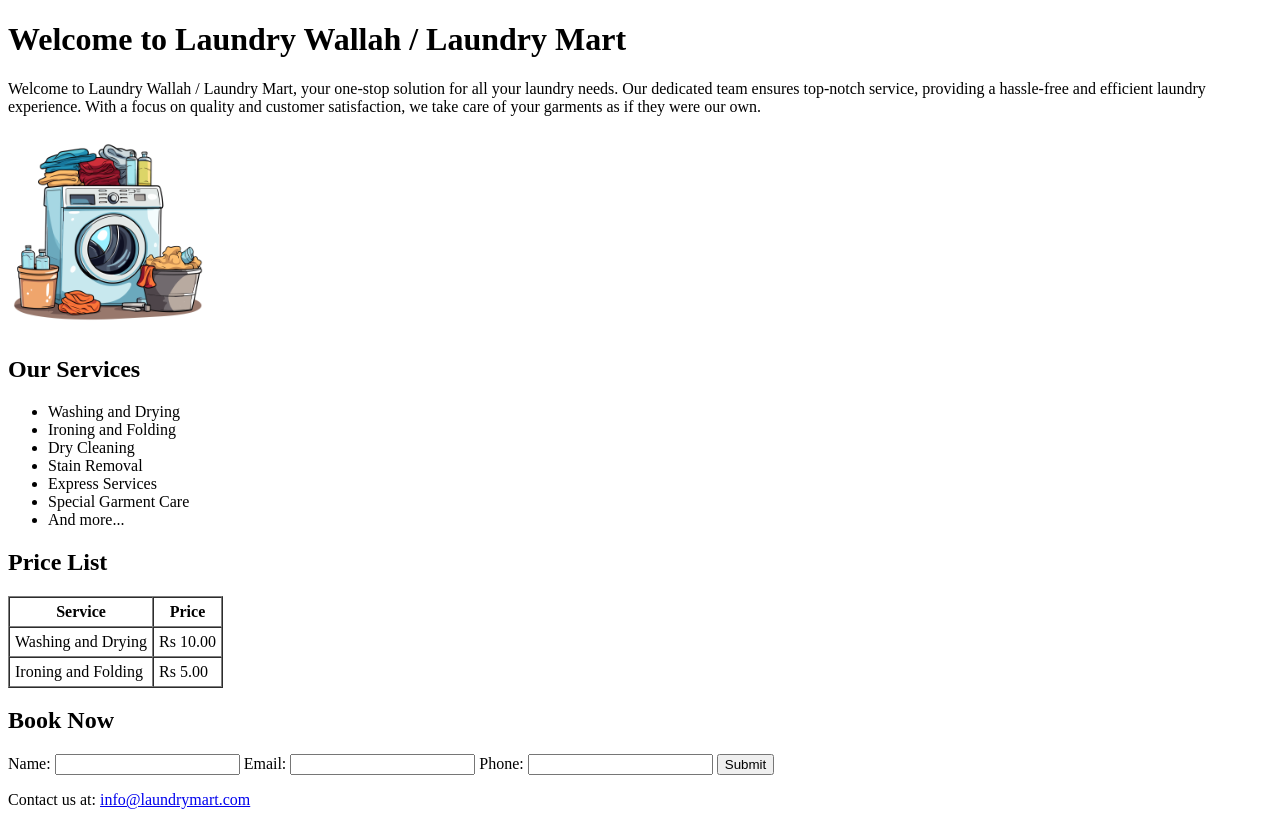
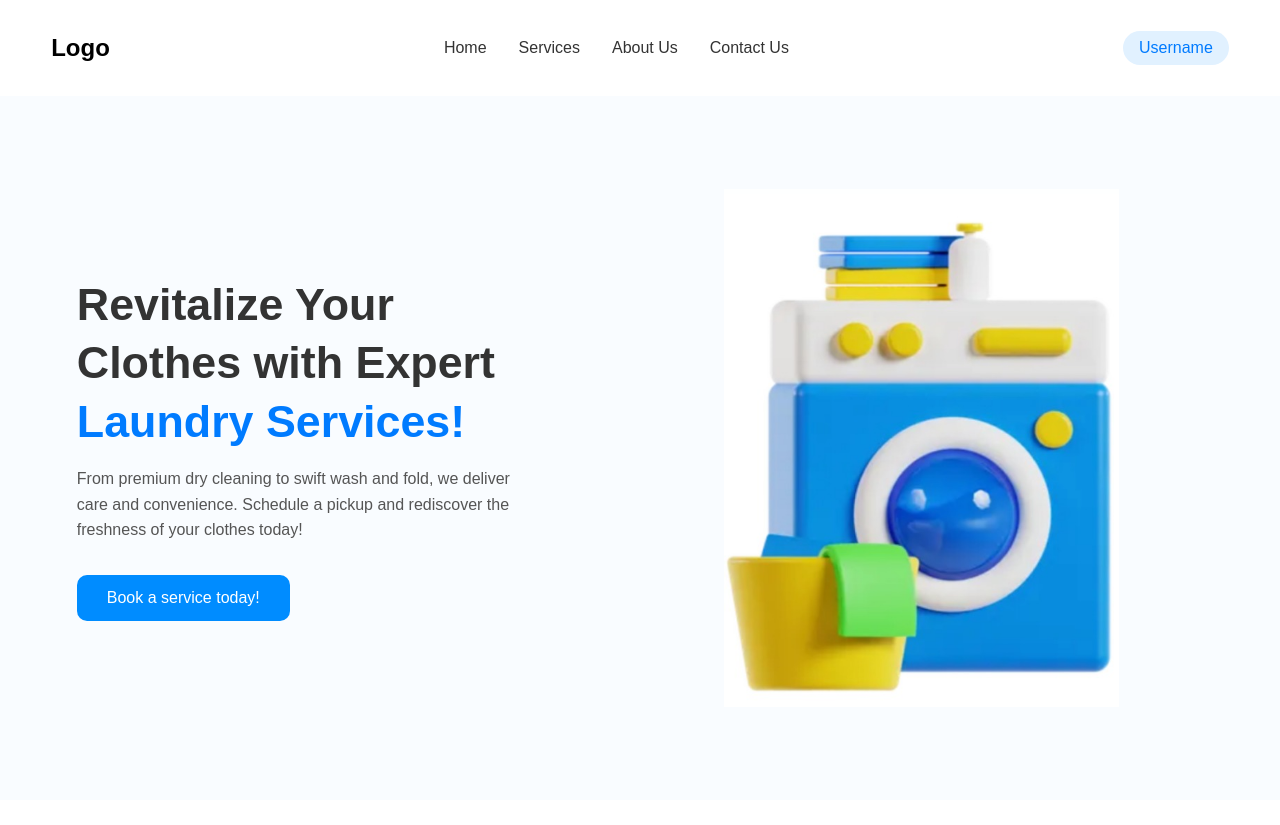
Before and after one commit to Gaganabm30/laundry, a plain HTML site: page index.html in a window 1280 px wide. After the commit the page ends 800 px from the top, so only its background shows below. Drawn offline with Linux system fonts and the light colour scheme.

Commit message:
Initial commit

```diff
--- a/index.html
+++ b/index.html
@@ -1,58 +1,51 @@
 <!DOCTYPE html>
 <html lang="en">
 <head>
-  <meta charset="UTF-8">
-  <meta name="viewport" content="width=device-width, initial-scale=1.0">
-  <title>Laundry Wallah / Laundry Mart</title>
+    <meta charset="UTF-8" />
+    <meta name="viewport" content="width=device-width, initial-scale=1.0" />
+    <title>Laundry Services</title>
+    <link rel="stylesheet" href="style.css" />
 </head>
 <body>
 
-<h1>Welcome to Laundry Wallah / Laundry Mart</h1>
+    <!-- Navbar -->
+    <nav class="navbar">
+        <div class="logo">Logo</div>
 
-<p>
-Welcome to Laundry Wallah / Laundry Mart, your one-stop solution for all your laundry needs.
-Our dedicated team ensures top-notch service, providing a hassle-free and efficient laundry experience.
-With a focus on quality and customer satisfaction, we take care of your garments as if they were our own.
-</p>
+        <ul class="nav-links">
+            <li><a href="#">Home</a></li>
+            <li><a href="#">Services</a></li>
+            <li><a href="#">About Us</a></li>
+            <li><a href="#">Contact Us</a></li>
+        </ul>
 
-<img src="laundry1.webp" alt="Laundry Image" width="200">
+        <div class="user-btn">Username</div>
+    </nav>
 
-<h2>Our Services</h2>
-<ul>
-  <li>Washing and Drying</li>
-  <li>Ironing and Folding</li>
-  <li>Dry Cleaning</li>
-  <li>Stain Removal</li>
-  <li>Express Services</li>
-  <li>Special Garment Care</li>
-  <li>And more...</li>
-</ul>
+    <!-- Hero Section -->
+    <section class="hero">
 
-<h2>Price List</h2>
-<table border="1" cellspacing="0" cellpadding="5">
-  <tr>
-    <th>Service</th>
-    <th>Price</th>
-  </tr>
-  <tr>
-    <td>Washing and Drying</td>
-    <td>Rs 10.00</td>
-  </tr>
-  <tr>
-    <td>Ironing and Folding</td>
-    <td>Rs 5.00</td>
-  </tr>
-</table>
+        <!-- Left Text -->
+        <div class="hero-left">
+            <h1>Revitalize Your <br> Clothes with Expert <br>
+                <span class="highlight">Laundry Services!</span>
+            </h1>
 
-<h2>Book Now</h2>
-<form>
-  Name: <input type="text" name="name" required>
-  Email: <input type="email" name="email" required>
-  Phone: <input type="tel" name="phone" required>
-  <input type="submit" value="Submit">
-</form>
+            <p>
+                From premium dry cleaning to swift wash and fold, we deliver care and
+                convenience. Schedule a pickup and rediscover the freshness of your clothes today!
+            </p>
 
-<p>Contact us at: <a href="mailto:info@laundrymart.com">info@laundrymart.com</a></p>
+            <button class="cta-btn">Book a service today!</button>
+        </div>
+
+        <!-- Right Image -->
+        <div class="hero-right">
+            <img src="laundry2.jpg"
+                 alt="Laundry Machine" />
+        </div>
+
+    </section>
 
 </body>
 </html>
--- /dev/null
+++ b/style.css
@@ -0,0 +1,97 @@
+* {
+    margin: 0;
+    padding: 0;
+    box-sizing: border-box;
+    font-family: Arial, sans-serif;
+}
+
+/* NAVBAR */
+.navbar {
+    height: 12vh;
+    width: 100%;
+    background: #ffffff;
+    display: flex;
+    align-items: center;
+    justify-content: space-between;
+    padding: 0 4vw;
+    box-shadow: 0 1px 4px rgba(0,0,0,0.1);
+}
+
+.logo {
+    font-size: 1.5rem;
+    font-weight: bold;
+}
+
+.nav-links {
+    list-style: none;
+    display: flex;
+    gap: 2rem;
+}
+
+.nav-links a {
+    text-decoration: none;
+    color: #333;
+    font-size: 1rem;
+}
+
+.user-btn {
+    padding: 8px 16px;
+    background: #e1f1ff;
+    color: #007bff;
+    border-radius: 20px;
+}
+
+/* HERO SECTION */
+.hero {
+    height: 88vh; /* Remaining viewport */
+    width: 100%;
+    display: flex;
+    align-items: center;
+    justify-content: space-between;
+    padding: 0 6vw;
+    background: #f9fcff;
+}
+
+.hero-left {
+    width: 50%;
+}
+
+.hero-left h1 {
+    font-size: 2.8rem;
+    line-height: 1.3;
+    color: #333;
+}
+
+.highlight {
+    color: #007bff;
+    font-weight: bold;
+}
+
+.hero-left p {
+    margin-top: 1rem;
+    width: 80%;
+    color: #555;
+    font-size: 1rem;
+    line-height: 1.6;
+}
+
+.cta-btn {
+    margin-top: 2rem;
+    padding: 14px 30px;
+    background: #008cff;
+    color: white;
+    border: none;
+    border-radius: 10px;
+    font-size: 1rem;
+    cursor: pointer;
+}
+
+.hero-right {
+    width: 50%;
+    display: flex;
+    justify-content: center;
+}
+
+.hero-right img {
+    width: 70%;
+}
```
Also changed, not shown: laundry2.jpg (added).
